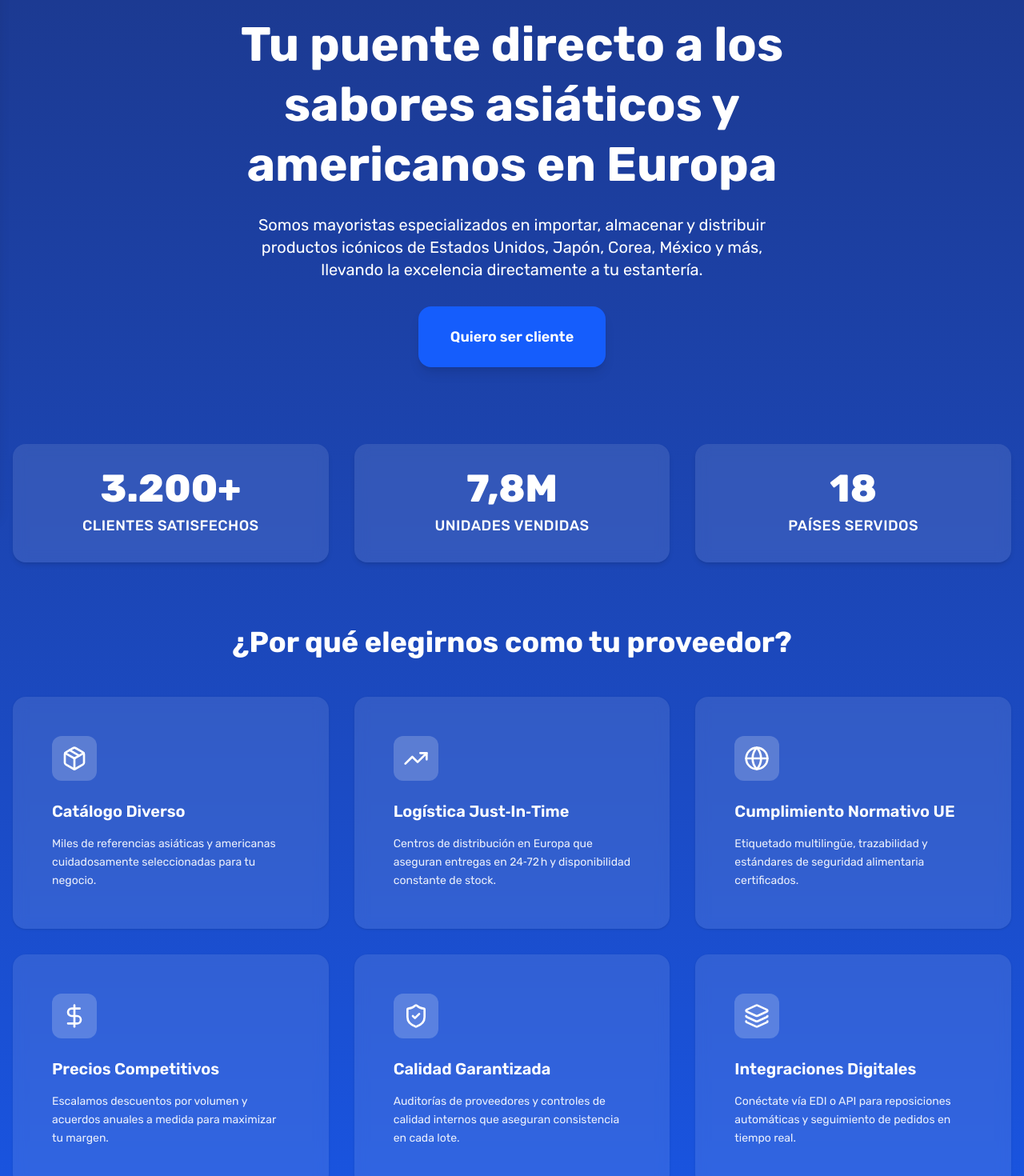
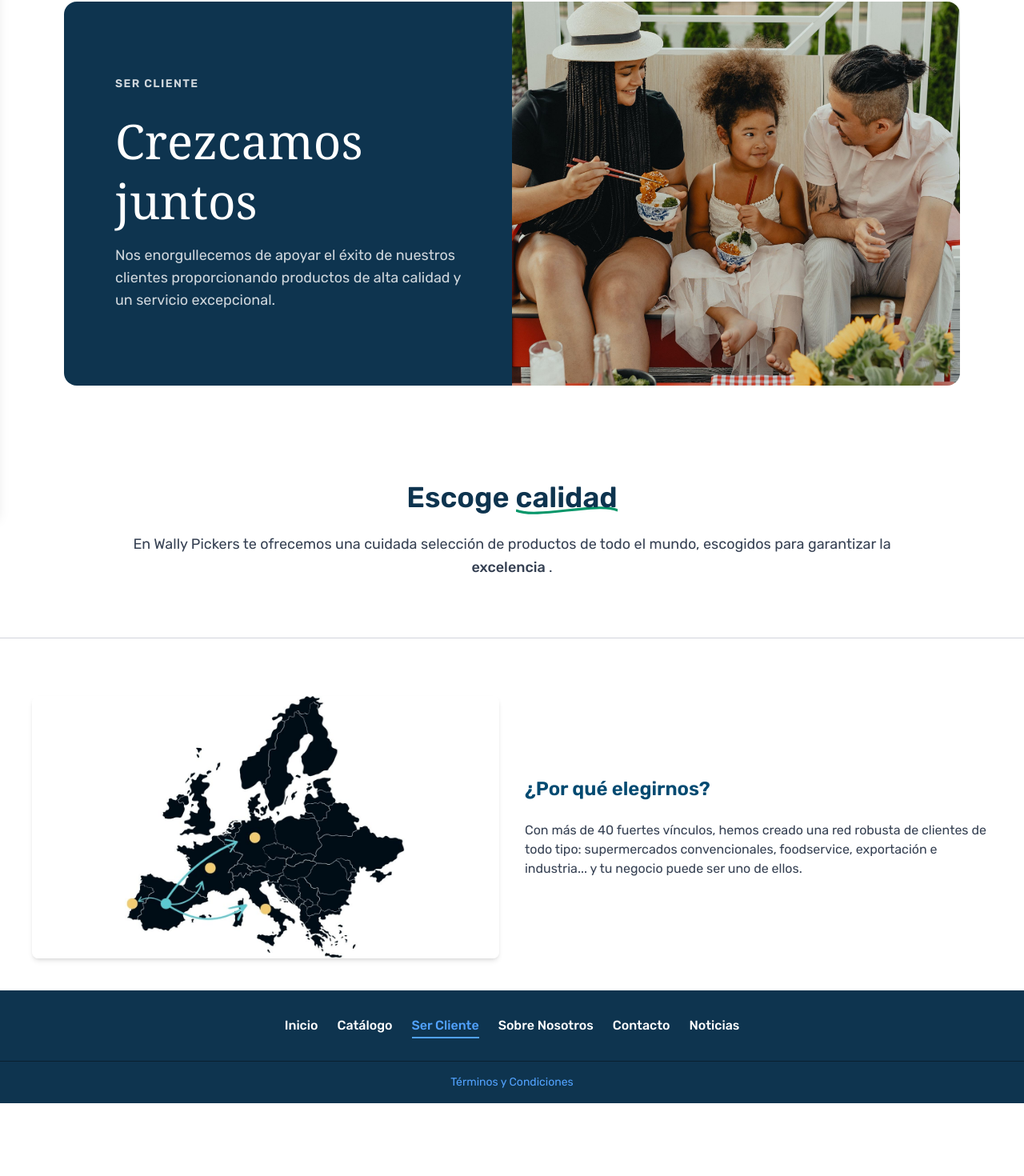
Before and after one commit to hexabro/Wally_pickers, a Next.js app: page /ser-cliente in a window 1280 px wide. Shown: the part 158-1628 px from the top of the page at 80% size. After the commit the page ends 1537 px from the top, so only its background shows below. Built offline with nearby package versions, Linux system fonts and the light colour scheme.

Commit message:
who are we?

```diff
--- a/src/app/ser-cliente/page.tsx
+++ b/src/app/ser-cliente/page.tsx
@@ -1,5 +1,6 @@
-import { Card, CardContent } from "@/components/ui/card";
-import { Button } from "@/components/ui/button";
+import CustomersRectangle from "@/components/sections/rectangle";
+import Image from "next/image";
+
 import {
   Package,
   TrendingUp,
@@ -8,6 +9,8 @@ import {
   DollarSign,
   Layers,
 } from "lucide-react";
+import { div } from "framer-motion/client";
+import AnimatedUnderline from "@/components/ui/animatedUnderline";
 
 const stats = [
   { label: "Clientes satisfechos", value: "3.200+" },
@@ -50,80 +53,41 @@ const reasons = [
 
 export default function BecomeCustomerPage() {
   return (
-    <div className="min-h-screen w-full bg-gradient-to-b from-blue-900 to-blue-600 text-white">
-      {/* Hero */}
-      <section className="container mx-auto flex flex-col items-center justify-center py-24 text-center px-4">
-        <h1 className="text-4xl md:text-6xl font-bold mb-6 max-w-4xl leading-tight">
-          Tu puente directo a los sabores asiáticos y americanos en Europa
-        </h1>
-        <p className="text-lg md:text-xl max-w-2xl mb-8">
-          Somos mayoristas especializados en importar, almacenar y distribuir productos
-          icónicos de Estados Unidos, Japón, Corea, México y más, llevando la excelencia
-          directamente a tu estantería.
-        </p>
-        <Button size="lg" className="rounded-2xl px-10 py-6 text-lg font-semibold shadow-lg">
-          Quiero ser cliente
-        </Button>
-      </section>
+    <div>
+      <CustomersRectangle
+        tagline="Ser cliente"
+        title="Crezcamos juntos"
+        paragraph="Nos enorgullecemos de apoyar el éxito de nuestros clientes proporcionando productos de alta calidad y un servicio excepcional."
+        imageSrc="/images/imagen_robada.jpg"
+        imageAlt="Clientes disfrutando de comida juntos"
+        />
 
-      {/* Stats */}
-      <section className="container mx-auto grid gap-8 md:grid-cols-3 px-4 pb-20">
-        {stats.map((s) => (
-          <div
-            key={s.label}
-            className="flex flex-col items-center justify-center rounded-2xl bg-white/10 p-8 backdrop-blur-sm shadow-md"
-          >
-            <span className="text-4xl md:text-5xl font-extrabold mb-2">
-              {s.value}
-            </span>
-            <span className="text-base md:text-lg font-medium uppercase tracking-wide">
-              {s.label}
-            </span>
+        <section className = "max-w-7xl p-10 text-center mx-auto ">
+          <h2 className = "text-center text-[#0e344f] font-semibold text-4xl  "> Escoge <AnimatedUnderline> calidad </AnimatedUnderline></h2>
+          <p className = "mt-6 max-w-5xl  mx-auto text-gray-700 text-lg leading-relaxed"> En Wally Pickers te ofrecemos una cuidada selección de productos de todo el mundo, escogidos para garantizar la <span className = "font-medium"> excelencia </span>.</p>
+          {/* <p className = "mt-6 max-w-5xl  mx-auto text-gray-700 text-lg leading-relaxed">Con más de 40 fuertes vínculos, hemos creado una red robusta de clientes de todo tipo: supermercados convencionales, foodservice, exportación e industria... y tu negocio puede ser uno de ellos</p> */}
+        </section>
+
+        <hr className="my-8 border-t border-gray-300"/>
+
+        {/* SECTION WITH A MAP ON THE LEFT AND HEADING AND TEXT ON THE RIGHT */}
+        <section className="max-w-7xl mx-auto p-10 grid grid-cols-1 md:grid-cols-2 gap-8 items-center">
+          <Image
+           src="/images/mapaEuropa.jpg"
+           alt="Mapa de colaboradores de Wally Pickers"
+            width={600}
+            height={400}
+           className="w-full h-auto object-cover rounded-lg shadow-md"
+            />
+          <div className="space-y-6">
+            <h3 className="text-2xl font-semibold text-sky-900">¿Por qué elegirnos?</h3>
+            <p className="text-gray-700">
+              Con más de 40 fuertes vínculos, hemos creado una red robusta de clientes de todo tipo: supermercados convencionales, foodservice, exportación e industria... y tu negocio puede ser uno de ellos.
+            </p>
           </div>
-        ))}
-      </section>
 
-      {/* Reasons */}
-      <section className="container mx-auto px-4 pb-24">
-        <h2 className="text-3xl md:text-4xl font-bold text-center mb-12">
-          ¿Por qué elegirnos como tu proveedor?
-        </h2>
-        <div className="grid gap-8 md:grid-cols-2 lg:grid-cols-3">
-          {reasons.map((r) => (
-            <Card
-              key={r.title}
-              className="bg-white/10 backdrop-blur-sm text-white rounded-2xl shadow-md hover:shadow-xl transition-shadow p-6 flex flex-col"
-            >
-              <CardContent className="flex flex-col items-start gap-4">
-                <div className="bg-white/20 rounded-xl p-3 inline-flex">
-                  {r.icon}
-                </div>
-                <h3 className="text-xl font-semibold mt-2">{r.title}</h3>
-                <p className="text-sm leading-relaxed opacity-90 flex-1">
-                  {r.desc}
-                </p>
-              </CardContent>
-            </Card>
-          ))}
-        </div>
-      </section>
+        </section>
+    </div>
 
-      {/* CTA */}
-      <section className="bg-white text-blue-900 py-20">
-        <div className="container mx-auto text-center px-4 max-w-3xl flex flex-col items-center">
-          <h2 className="text-3xl md:text-4xl font-bold mb-6">
-            Listo para crecer con productos irresistibles
-            <span className="text-blue-600">?</span>
-          </h2>
-          <p className="text-lg md:text-xl mb-8">
-            Nuestro equipo de expertos está disponible para asesorarte, personalizar tu
-            catálogo y asegurarte la mejor experiencia de abastecimiento.
-          </p>
-          <Button size="lg" className="rounded-2xl px-10 py-6 text-lg font-semibold shadow-lg bg-blue-600 text-white hover:bg-blue-700">
-            Contactar al equipo de ventas
-          </Button>
-        </div>
-      </section>
-    </div>
   );
 }
--- a/src/components/sections/footer.tsx
+++ b/src/components/sections/footer.tsx
@@ -11,16 +11,18 @@ function cn(...classes: (string | undefined | null | false)[]) {
 const navItems = [
   { href: "/", label: "Inicio" },
   { href: "/catalogo", label: "Catálogo" },
+  { href: "/ser-cliente", label: "Ser Cliente" },
   { href: "/sobre-nosotros", label: "Sobre Nosotros" },
   { href: "/contacto", label: "Contacto" },
-  { href: "/ser-cliente", label: "Ser Cliente" },
+  { href: "/blog", label: "Noticias" },
+
 ];
 
 export default function Footer() {
   const pathname = usePathname();
 
   return (
-    <footer className="bg-blue-900 text-white">
+    <footer className="bg-[#0e344f] text-white">
       {/* Top footer nav */}
       <nav className="container mx-auto flex flex-wrap items-center justify-center gap-6 py-8 px-4">
         {navItems.map(({ href, label }) => {
@@ -50,7 +52,7 @@ export default function Footer() {
       </nav>
 
       {/* Legal link */}
-      <div className="border-t border-blue-700 py-4">
+      <div className="border-t border-[#091f2f] py-4">
         <div className="container mx-auto text-center text-sm">
           <Link
             href="/terminos-y-condiciones"
--- /dev/null
+++ b/src/components/sections/rectangle.tsx
@@ -0,0 +1,71 @@
+import Image from "next/image";
+import React from "react";
+
+interface CustomerRectangleProps {
+  /**
+   * Texto pequeño en la parte superior (p. ej. "OUR CUSTOMERS")
+   */
+  tagline?: string;
+  /**
+   * Título principal (puede contener saltos de línea usando "\n")
+   */
+  title: string;
+  /**
+   * Ruta de la imagen (puede ser estática en /public o remota habilitando next.config)
+   */
+  imageSrc: string;
+  /**
+   * Texto alternativo para accesibilidad
+   */
+  imageAlt?: string;
+
+  paragraph?: string;
+}
+
+/**
+ * Sección de héroe en dos columnas con fondo de color y una imagen.
+ * Adaptable y accesible.
+ */
+const CustomersRectangle: React.FC<CustomerRectangleProps> = ({
+  tagline = "OUR CUSTOMERS",
+  title,
+  paragraph,
+  imageSrc,
+  imageAlt = "People enjoying food together",
+}) => {
+  return (
+    <section className="w-full  p-20">
+      {/* Contenedor con esquina redondeada y desbordamiento oculto para recortar la imagen */}
+      <div className="overflow-hidden min-h-[60vh] rounded-2xl grid md:grid-cols-2">
+        {/* Columna izquierda: texto sobre fondo rojo */}
+        <div className="bg-[#0e344f] px-8 py-12 md:px-16 flex flex-col justify-center">
+          <span className="text-white/80 uppercase tracking-widest text-xs md:text-sm font-semibold">
+            {tagline}
+          </span>
+          <h2 className="mt-6 font-serif text-white text-4xl md:text-6xl leading-tight whitespace-pre-line">
+            {title}
+          </h2>
+            {paragraph && (
+                <p className="mt-4 text-white/80 text-base md:text-lg">
+                {paragraph}
+                </p>
+            )}
+        </div>
+
+        {/* Columna derecha: imagen */}
+        <div className="relative h-80 md:h-auto">
+          <Image
+            src={imageSrc}
+            alt={imageAlt}
+            fill
+            sizes="(max-width: 768px) 100vw, (max-width: 1200px) 50vw, 600px"
+            className="object-cover"
+            priority
+          />
+        </div>
+      </div>
+    </section>
+  );
+};
+
+export default CustomersRectangle;
```
Also changed, not shown: public/images/imagen_robada.jpg (added), public/images/mapaEuropa.jpg (added).
